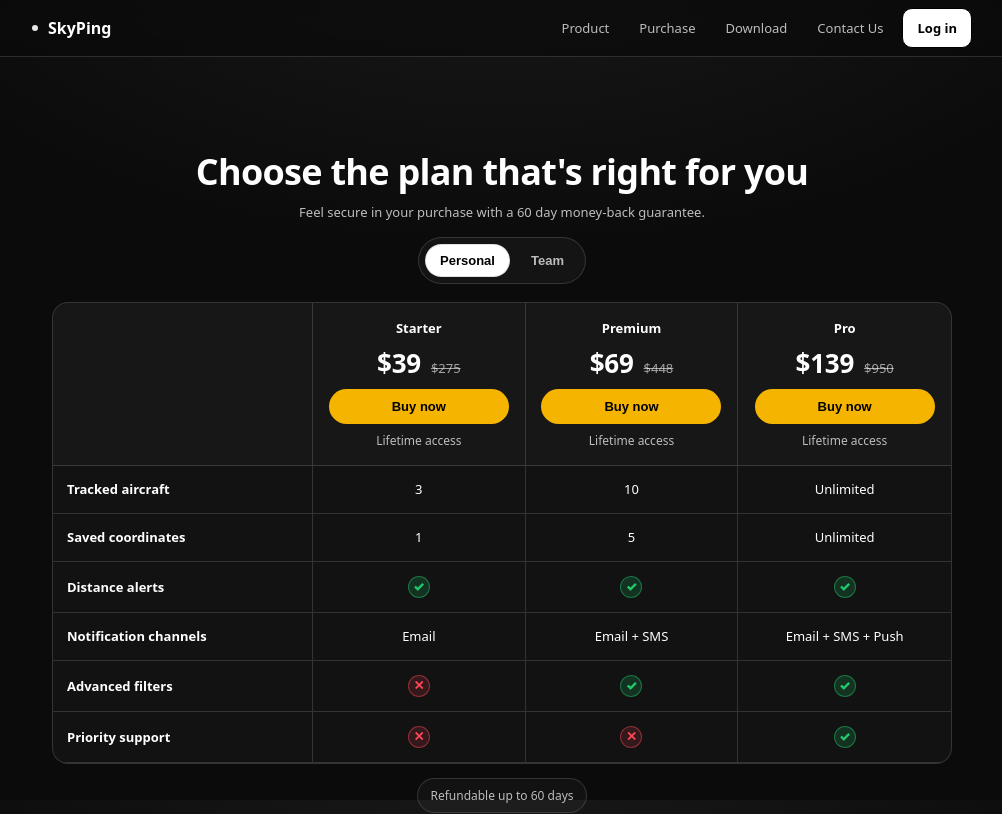
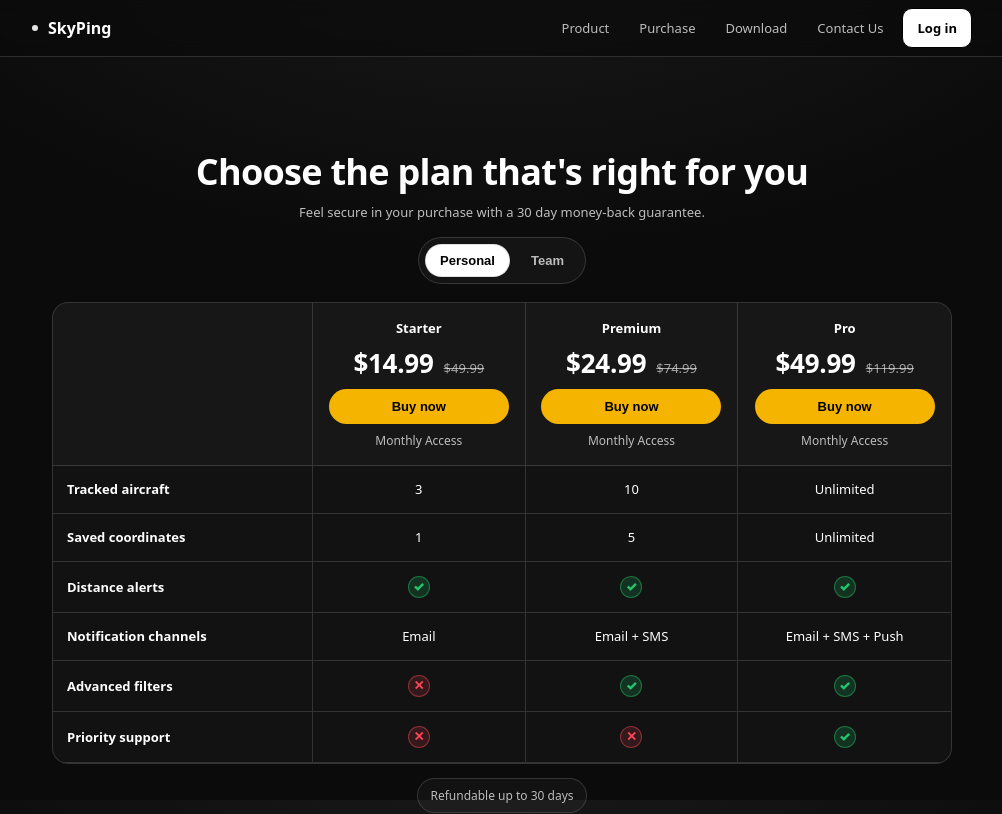
Before and after one commit to ShermR6/my-product-site, a Next.js app: page /pricing in a window 1280 px wide. Shown: the top 814 px of the page, without its empty margins (138-1140 px from the left). Built offline with nearby package versions, Linux system fonts and the light colour scheme; no server answers.

Commit message:
Update PricingTabs.tsx

```diff
--- a/app/pricing/PricingTabs.tsx
+++ b/app/pricing/PricingTabs.tsx
@@ -50,15 +50,15 @@ export default function PricingTabs() {
 
   const data = useMemo(() => {
     const personalPlans: Plan[] = [
-      { name: "Starter", tier: "starter", price: "$39", oldPrice: "$275", tagline: "Lifetime access", cta: "Buy now" },
-      { name: "Premium", tier: "premium", price: "$69", oldPrice: "$448", tagline: "Lifetime access", cta: "Buy now" },
-      { name: "Pro", tier: "pro", price: "$139", oldPrice: "$950", tagline: "Lifetime access", cta: "Buy now" },
+      { name: "Starter", tier: "starter", price: "$14.99", oldPrice: "$49.99", tagline: "Monthly Access", cta: "Buy now" },
+      { name: "Premium", tier: "premium", price: "$24.99", oldPrice: "$74.99", tagline: "Monthly Access", cta: "Buy now" },
+      { name: "Pro", tier: "pro", price: "$49.99", oldPrice: "$119.99", tagline: "Monthly Access", cta: "Buy now" },
     ];
 
     const teamPlans: Plan[] = [
-      { name: "Team Starter", tier: "team-starter", price: "$99", oldPrice: "$599", tagline: "Team license", cta: "Buy now" },
-      { name: "Team Premium", tier: "team-premium", price: "$199", oldPrice: "$999", tagline: "Team license", cta: "Buy now" },
-      { name: "Team Pro", tier: "team-pro", price: "$399", oldPrice: "$1,999", tagline: "Team license", cta: "Buy now" },
+      { name: "Team Starter", tier: "team-starter", price: "$19.99", oldPrice: "$54.99", tagline: "Monthly Team License", cta: "Buy now" },
+      { name: "Team Premium", tier: "team-premium", price: "$34.99", oldPrice: "$89.99", tagline: "Monthly Team License", cta: "Buy now" },
+      { name: "Team Pro", tier: "team-pro", price: "$69.99", oldPrice: "$139.99", tagline: "Monthly Team License", cta: "Buy now" },
     ];
 
     const personalFeatures: FeatureRow[] = [
@@ -88,7 +88,7 @@ export default function PricingTabs() {
     <div>
       <div className="pricing-head">
         <h1>Choose the plan that's right for you</h1>
-        <p className="pricing-sub">Feel secure in your purchase with a 60 day money-back guarantee.</p>
+        <p className="pricing-sub">Feel secure in your purchase with a 30 day money-back guarantee.</p>
 
         <div className="tabbar" role="tablist">
           <button className={`tab ${mode === "personal" ? "active" : ""}`} onClick={() => setMode("personal")} role="tab">Personal</button>
@@ -133,7 +133,7 @@ export default function PricingTabs() {
       </div>
 
       <div className="pricing-foot">
-        <span className="refund">Refundable up to 60 days</span>
+        <span className="refund">Refundable up to 30 days</span>
       </div>
     </div>
   );
```
